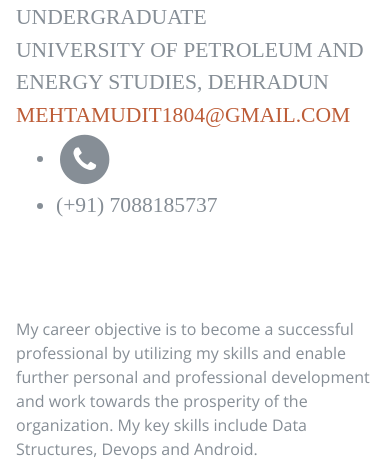
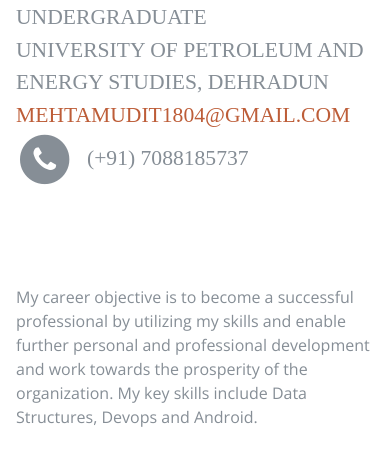
Before and after one commit to mudit1804/mudit1804.github.io, a plain HTML site: page index.html in a window 390 px wide. Shown: the part 341-802 px from the top of the page. Drawn offline with nearby package versions, Linux system fonts and the light colour scheme; a web font is replaced by a local one.

Commit message:
phone items style

```diff
--- a/index.html
+++ b/index.html
@@ -75,14 +75,14 @@
           <div class="subheading mb-5">Computer Science Undergraduate <br> University Of Petroleum And Energy Studies, Dehradun
             <a href="mailto:mehtamudit1804@gmail.com">mehtamudit1804@gmail.com</a>
             <br>
-                <ul>
-                  <li>
+                <ul class="list-inline">
+                  <li class="list-inline-item">
                     <span class="fa-stack fa-lg">
                       <i class="fa fa-circle fa-stack-2x"></i>
                       <i class="fa fa-phone fa-stack-1x fa-inverse"></i>
                     </span>
                   </li>
-                  <li>(+91) 7088185737</li>
+                  <li class="list-inline-item">(+91) 7088185737</li>
                 </ul>
 
 
```
